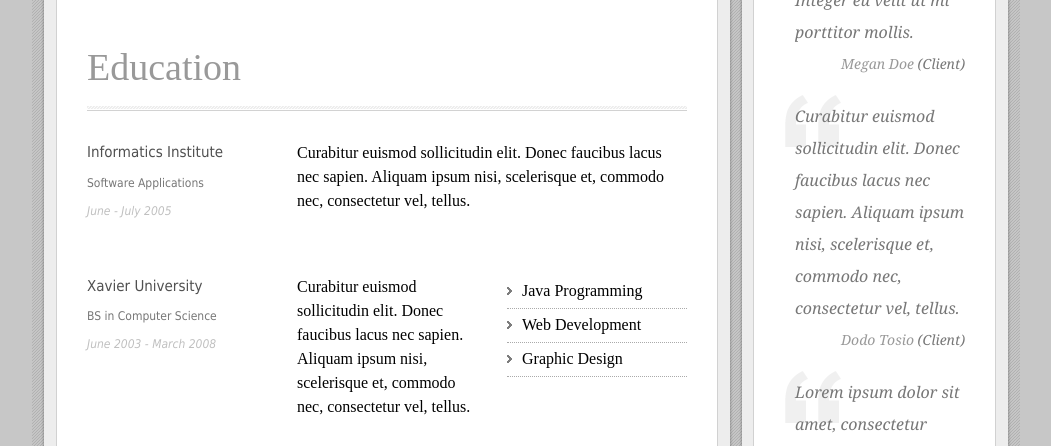
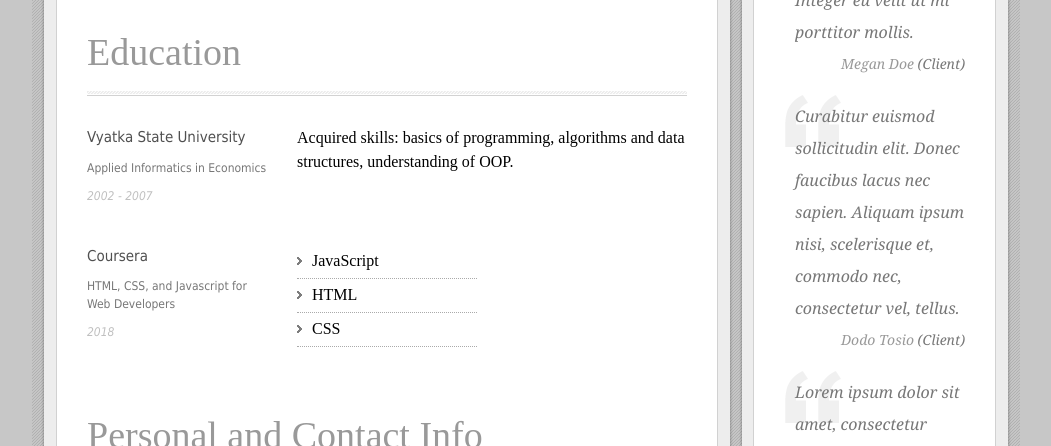
Before and after one commit to DmitriyTushentsov/rsschool-2019Q1-cv, a plain HTML site: page index.html in a window 1280 px wide. Shown: the part 1020-1466 px from the top of the page, without its empty margins (114-1165 px from the left). Drawn offline with Linux system fonts and the light colour scheme.

Commit message:
feat: add Work Education to cv

```diff
--- a/css/style.css
+++ b/css/style.css
@@ -257,14 +257,14 @@
 
 	.divider-5, .divider-10, .divider-15, .divider-20, .divider-30, .divider-45, .divider-60 {
 		float: left;
-		height: 45px;
+		height: 30px;
 		overflow: hidden;
 		margin-top: 0;
 		width: 100%;
 
 	}
 
-	.divider-45 { height: 45px; }
+	.divider-45 { height: 30px; }
 	.divider-30 { height: 30px; }
 	.divider-20 { height: 20px; }
 	.divider-15 { height: 15px; }
--- a/index.html
+++ b/index.html
@@ -72,10 +72,6 @@
 								</div>
 
 
-
-
-
-
 								<div class="clear"></div>
 							</div> <!-- // .item -->
 
@@ -86,31 +82,31 @@
 								<h2 class="h-border theme-color">Education</h2>
 
 								<div class="grid_4">
-									<h3 class="title">Informatics Institute</h3>
-									<h3 class="description1">Software Applications</h3>
-									<h4 class="description2">June - July 2005</h4>
+									<h3 class="title">Vyatka State University</h3>
+									<h3 class="description1">Applied Informatics in Economics</h3>
+									<h4 class="description2">2002 - 2007</h4>
 								</div>
 								<div class="grid_8 last">
 									<p>
-										Curabitur euismod sollicitudin elit. Donec faucibus lacus nec sapien. Aliquam ipsum nisi, scelerisque et, commodo nec, consectetur vel, tellus.
+										Acquired skills: basics of programming, algorithms and data structures, understanding of OOP.
 									</p>
 								</div>
 								<div class="divider-45"></div>
 								<div class="grid_4">
-									<h3 class="title">Xavier University</h3>
-									<h3 class="description1">BS in Computer Science</h3>
-									<h4 class="description2">June 2003 - March 2008</h4>
+									<h3 class="title">Coursera</h3>
+									<h3 class="description1">HTML, CSS, and Javascript for Web Developers</h3>
+									<h4 class="description2">2018</h4>
 								</div>
 								<div class="grid_4">
 									<p>
-										Curabitur euismod sollicitudin elit. Donec faucibus lacus nec sapien. Aliquam ipsum nisi, scelerisque et, commodo nec, consectetur vel, tellus.
+
 									</p>
 								</div>
 								<div class="grid_4 last">
 									<ul class="arrow">
-										<li>Java Programming</li>
-										<li>Web Development</li>
-										<li>Graphic Design</li>
+										<li>JavaScript</li>
+										<li>HTML</li>
+										<li>CSS</li>
 									</ul>
 								</div>
 								<div class="clear"></div>
```
